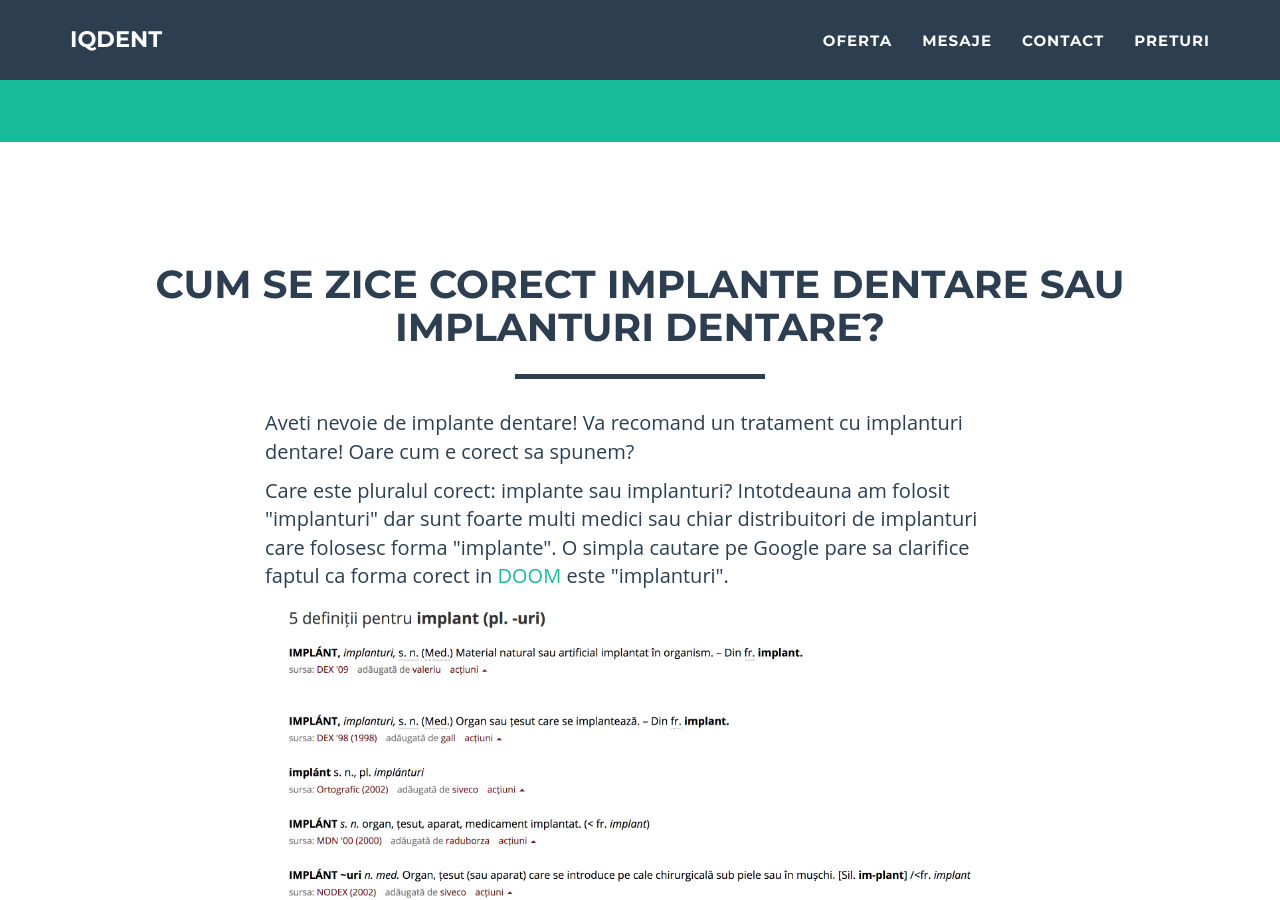
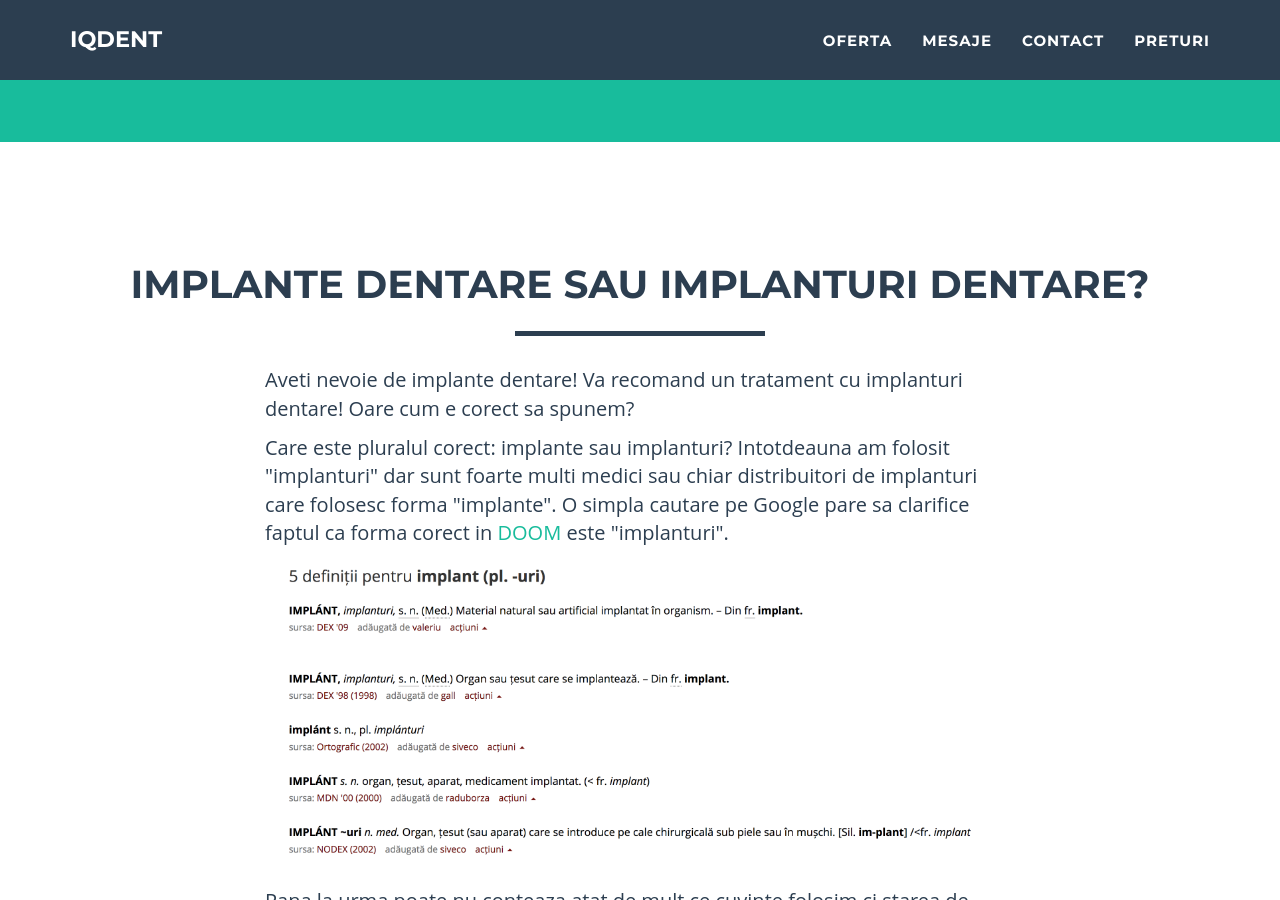
Before and after one commit to littledentgopo/offerdent, a Jekyll site: the page built from _posts/2017-07-06-implante-sau-implanturi.html, in a window 1280 px wide and 900 px high, scrolled down 857 px. Built offline with Jekyll 4.4.1, drawn with Linux system fonts in a browser that asks for light colours; comment, search, counter and statistics services are not loaded.

Commit message:
implante sau implanturi

```diff
--- a/_posts/2017-07-06-implante-sau-implanturi.html
+++ b/_posts/2017-07-06-implante-sau-implanturi.html
@@ -1,6 +1,6 @@
 ---
 layout: post
-title: Cum se zice corect implante dentare sau implanturi dentare?
+title: Implante dentare sau implanturi dentare?
 description: Unii medici dentisti pronunta implante altii pronunta implanturi. Cum e corect?
 categories : [ blog ]
 contact: one
```
